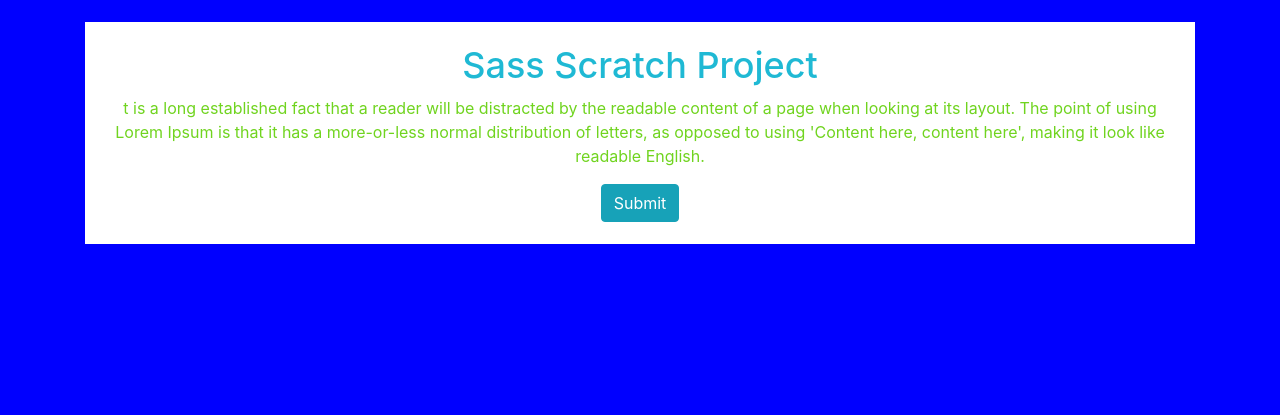
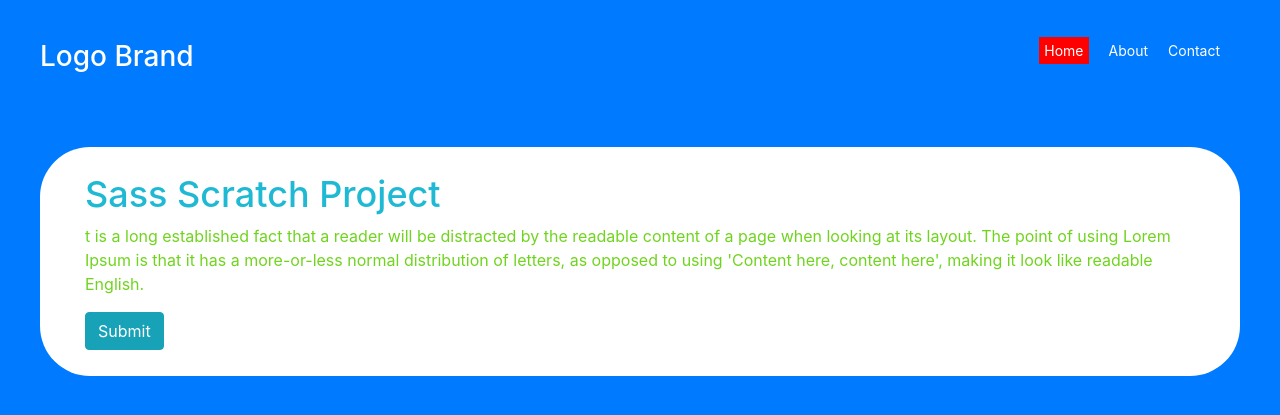
Before and after one commit to sathish19961412/sass-scratch, a PHP site: page / in a window 1280 px wide. Shown: the top 415 px of the page. Run offline with PHP 8.4, Linux system fonts and the light colour scheme; style sheets or scripts are compiled from the project's sources.

Commit message:
add navbar use BEM Technical in Sass Page

```diff
--- a/index.html
+++ b/about.php
@@ -7,25 +7,32 @@
 
     <!-- Bootstrap CSS -->
     <link rel="stylesheet" href="https://cdn.jsdelivr.net/npm/bootstrap@4.6.2/dist/css/bootstrap.min.css" integrity="sha384-xOolHFLEh07PJGoPkLv1IbcEPTNtaed2xpHsD9ESMhqIYd0nLMwNLD69Npy4HI+N" crossorigin="anonymous">
-    <link rel="stylesheet" href="/assets/scss/main.css">
-    <title>Sass Scratch</title>
+    <link rel="stylesheet" href="./assets/css/main.css">
+    <title>About</title>
   </head>
   <body>
-    <section>
-        <div class="container">
-            <div class="row">
-                <div class="col-md-12">
-                    <div class="card-desgin">
-                        <h1 class="headline">Sass Scratch Project</h1>
-                        <p class="paragraph">t is a long established fact that a reader will be distracted by the readable content of a page when looking at its layout. The point of using Lorem Ipsum is that it has a more-or-less normal distribution of letters, as opposed to using 'Content here, content here', making it look like readable English.</p>
-                        <div id="btn">
-                         <button class="btn btn-info">Submit</button>
-                        </div>
-                    </div>
-                </div>
-            </div>
+    <header class="header">
+        <div class="header__brand">
+          <!--Logo-->
+          <h3><a href="index.php">Logo Brand</a></h3>
         </div>
-    </section>
+        <div  >
+          <!--Menus-->
+          <nav>
+            <ol class="header__menus">
+               <li class="header__link active">
+                  <a href="index.php">Home</a>
+               </li>
+               <li class="header__link">
+                  <a href="about.php">About</a>
+               </li>
+               <li class="header__link">
+                  <a href="contact.php">Contact</a>
+               </li>
+           </ol>
+          </nav>
+        </div>
+    </header>
     <!-- Optional JavaScript; choose one of the two! -->
 
     <!-- Option 1: jQuery and Bootstrap Bundle (includes Popper) -->
--- a/assets/css/main.css
+++ b/assets/css/main.css
@@ -1,26 +1,58 @@
+.header {
+  padding: 40px;
+  display: flex;
+  justify-content: space-between;
+}
+.header__menus {
+  display: flex;
+  list-style-type: none;
+}
+.header__link {
+  margin-right: 20px;
+  font-size: 14px;
+}
+.header__link.active > a {
+  background: red;
+  padding: 5px;
+}
+
 body {
   background: #007bff;
 }
 
+a {
+  color: #ffffff;
+  text-decoration: none;
+  background-color: transparent;
+}
+
+a:hover {
+  color: #ffffff;
+  text-decoration: none;
+  background-color: transparent;
+}
+
 .card-desgin {
   background: white;
-  padding: 3%;
+  padding: 2%;
+  margin-top: 2%;
+  margin-left: 40px;
+  margin-right: 40px;
+  border-radius: 50px;
 }
 
 .headline {
   color: #1fb9d4;
-  text-align: center;
   font-size: 36px;
+  font-weight: "600";
 }
 
 .paragraph {
   color: #70d41f;
-  text-align: center;
 }
 
 #btn {
   display: flex;
-  justify-content: center;
 }
 
 /*# sourceMappingURL=main.css.map */
--- a/assets/scss/main.scss
+++ b/assets/scss/main.scss
@@ -5,6 +5,7 @@ $app-paragraph:#70d41f;
 $app-paragraph-familly:"Roboto","Helvetica";
 $display-flex:flex;
 $justify-content:center;
+$anchor:#ffffff;
 $body:#007bff;
 $font-weight:(
         "lightbold":"400",
@@ -12,26 +13,63 @@ $font-weight:(
         "bold":"600",
     );
 $background:(
-        "primary":blue,
-        "success":green,
+        "primary":#007bff,
+        "success":#909090,
         "danger":red,
 );
 $dark-mode:false;
 $theme-type:null;
+
+//Navigation
+.header
+{
+    padding:40px;
+    display:flex;
+    justify-content: space-between;
+ &__menus
+ {
+    display: flex;
+    list-style-type:none;
+ }
+ &__link
+ {
+    margin-right: 20px;
+    font-size:14px;
+  &.active > a
+  {
+    background:red;
+    padding:5px;
+
+  }
+ }
+}
+//End Navigation
 body
 {
-  background:map-get($map: $background, $key:primary );
+  background:map-get($map: $background, $key:primary);
+}
+a {
+    color: $anchor;
+    text-decoration: none;
+    background-color: transparent;
+}
+a:hover{
+    color: $anchor;
+    text-decoration: none;
+    background-color: transparent;
 }
 .card-desgin
 {
     background: white;
     padding: 2%;
     margin-top: 2%;
+    margin-left: 40px;
+    margin-right: 40px;
+    border-radius:50px;
 }
 .headline
 {
     color:$app-heading;
-    text-align: center;
     font-size:36px;
     font-weight:map-get($map: $font-weight, $key: "bold");
 }
@@ -39,11 +77,9 @@ body
 .paragraph
 {
     color:$app-paragraph;
-    text-align: center;
 
 }
 #btn
 {
     display:$display-flex;
-    justify-content:$justify-content;
 }
--- /dev/null
+++ b/index.php
@@ -0,0 +1,64 @@
+<!doctype html>
+<html lang="en">
+  <head>
+    <!-- Required meta tags -->
+    <meta charset="utf-8">
+    <meta name="viewport" content="width=device-width, initial-scale=1, shrink-to-fit=no">
+
+    <!-- Bootstrap CSS -->
+    <link rel="stylesheet" href="https://cdn.jsdelivr.net/npm/bootstrap@4.6.2/dist/css/bootstrap.min.css" integrity="sha384-xOolHFLEh07PJGoPkLv1IbcEPTNtaed2xpHsD9ESMhqIYd0nLMwNLD69Npy4HI+N" crossorigin="anonymous">
+    <link rel="stylesheet" href="./assets/css/main.css">
+    <title>Sass Scratch</title>
+  </head>
+  <body>
+    <header class="header">
+        <div class="header__brand">
+          <!--Logo-->
+          <h3><a href="index.php">Logo Brand</a></h3>
+        </div>
+        <div  >
+          <!--Menus-->
+          <nav>
+            <ol class="header__menus">
+               <li class="header__link active">
+                  <a href="index.php">Home</a>
+               </li>
+               <li class="header__link ">
+                  <a href="about.php">About</a>
+               </li>
+               <li class="header__link ">
+                  <a href="contact.php">Contact</a>
+               </li>
+           </ol>
+          </nav>
+        </div>
+    </header>
+    <section class="card-desgin">
+        <div class="container ">
+            <div class="row " >
+                <div class="col-md-12">
+                    <div >
+                        <h1 class="headline">Sass Scratch Project</h1>
+                        <p class="paragraph">t is a long established fact that a reader will be distracted by the readable content of a page when looking at its layout. The point of using Lorem Ipsum is that it has a more-or-less normal distribution of letters, as opposed to using 'Content here, content here', making it look like readable English.</p>
+                        <div id="btn">
+                         <button class="btn btn-info">Submit</button>
+                        </div>
+                    </div>
+                </div>
+            </div>
+        </div>
+    </section>
+    <!-- Optional JavaScript; choose one of the two! -->
+
+    <!-- Option 1: jQuery and Bootstrap Bundle (includes Popper) -->
+    <script src="https://cdn.jsdelivr.net/npm/jquery@3.5.1/dist/jquery.slim.min.js" integrity="sha384-DfXdz2htPH0lsSSs5nCTpuj/zy4C+OGpamoFVy38MVBnE+IbbVYUew+OrCXaRkfj" crossorigin="anonymous"></script>
+    <script src="https://cdn.jsdelivr.net/npm/bootstrap@4.6.2/dist/js/bootstrap.bundle.min.js" integrity="sha384-Fy6S3B9q64WdZWQUiU+q4/2Lc9npb8tCaSX9FK7E8HnRr0Jz8D6OP9dO5Vg3Q9ct" crossorigin="anonymous"></script>
+
+    <!-- Option 2: Separate Popper and Bootstrap JS -->
+    <!--
+    <script src="https://cdn.jsdelivr.net/npm/jquery@3.5.1/dist/jquery.slim.min.js" integrity="sha384-DfXdz2htPH0lsSSs5nCTpuj/zy4C+OGpamoFVy38MVBnE+IbbVYUew+OrCXaRkfj" crossorigin="anonymous"></script>
+    <script src="https://cdn.jsdelivr.net/npm/popper.js@1.16.1/dist/umd/popper.min.js" integrity="sha384-9/reFTGAW83EW2RDu2S0VKaIzap3H66lZH81PoYlFhbGU+6BZp6G7niu735Sk7lN" crossorigin="anonymous"></script>
+    <script src="https://cdn.jsdelivr.net/npm/bootstrap@4.6.2/dist/js/bootstrap.min.js" integrity="sha384-+sLIOodYLS7CIrQpBjl+C7nPvqq+FbNUBDunl/OZv93DB7Ln/533i8e/mZXLi/P+" crossorigin="anonymous"></script>
+    -->
+  </body>
+</html>
--- /dev/null
+++ b/package.json
@@ -0,0 +1,5 @@
+{
+  "dependencies": {
+    "nodemon": "^2.0.20"
+  }
+}
```
Also changed, not shown: contact.php (added, +49 -0 lines), package-lock.json (added), 1 other file.
